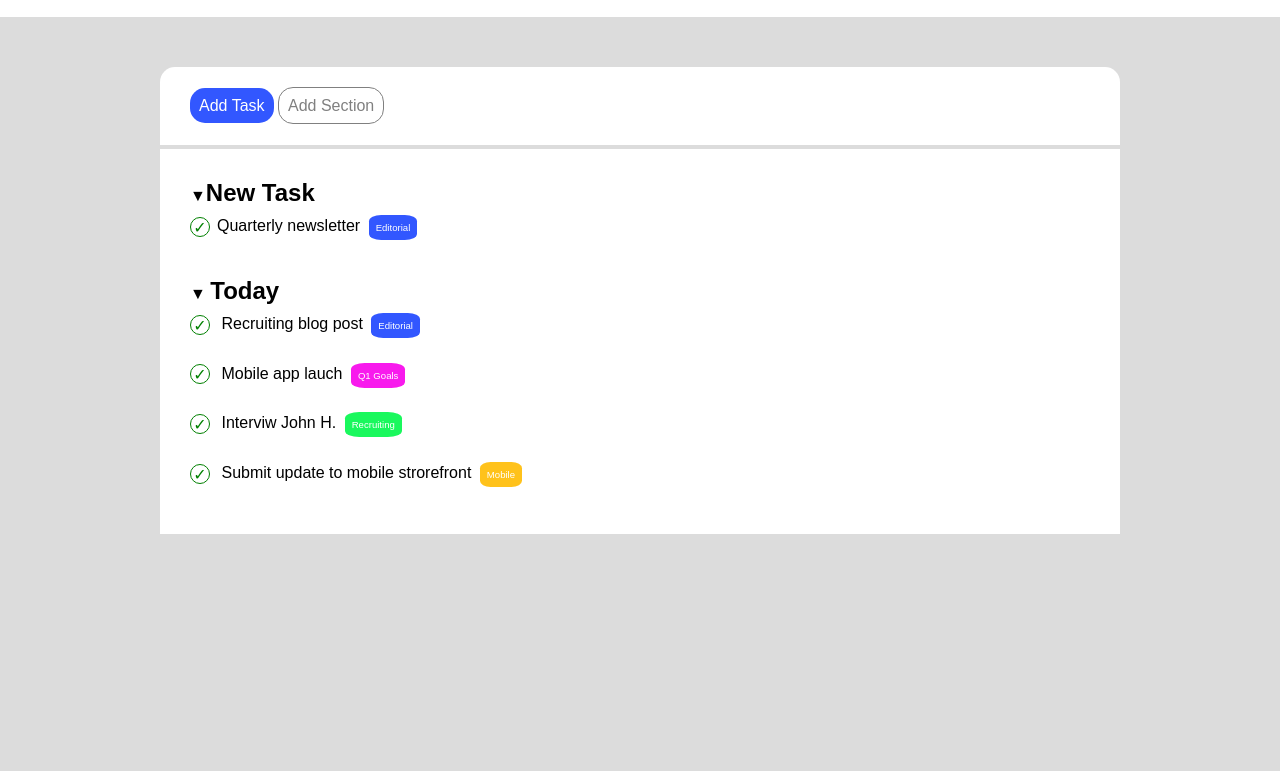
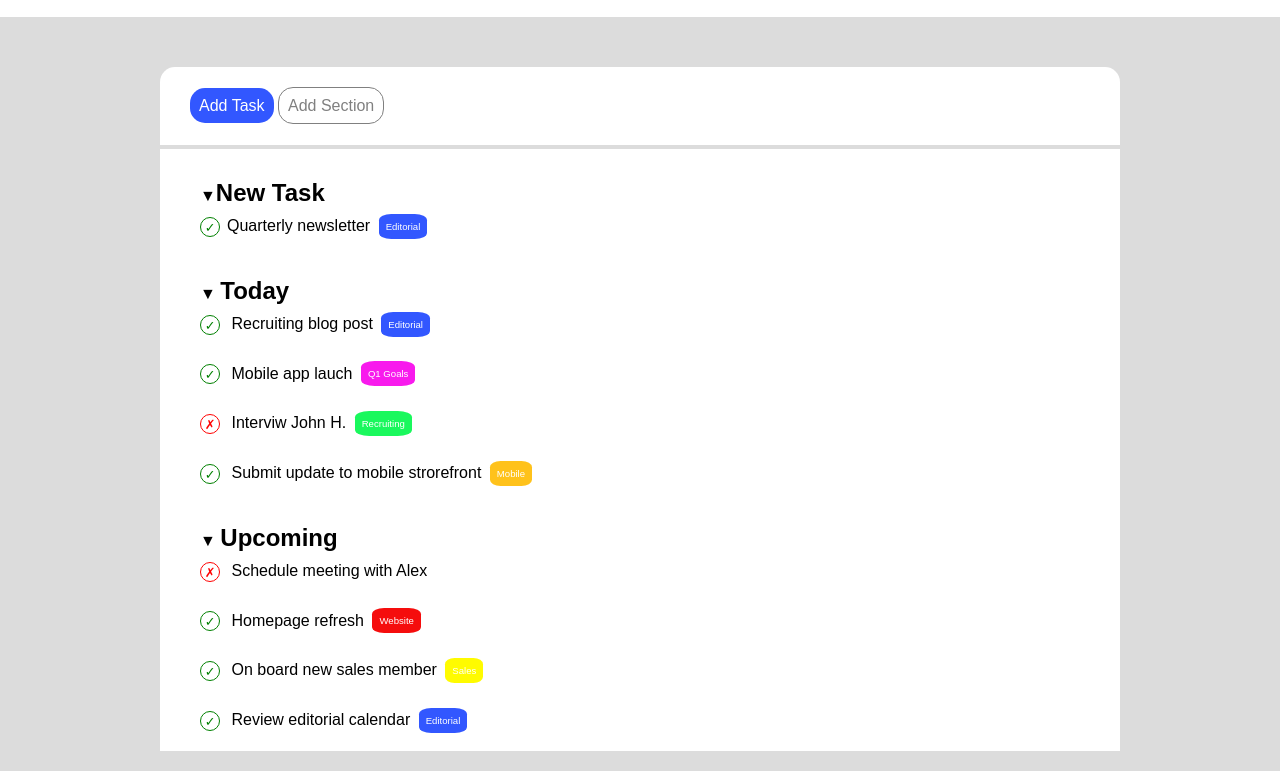
Before and after one commit to ar2099/html-css-toboolist, a plain HTML site: page index.html in a window 1280 px wide. Shown: the part 103-874 px from the top of the page. Before the commit the page ends 800 px from the top, so only its background shows below. Drawn offline with Linux system fonts and the light colour scheme.

Commit message:
esercizio finito

```diff
--- a/index.html
+++ b/index.html
@@ -30,11 +30,11 @@
                             <!-- primo paragrafo -->
 
     <main>
-        <div>
+        <div class="container" >
             <div>
             <span>&#9660;</span><h2>New Task</h2>
             </div>
-            <div>
+            <div class="total-riga">
             <span class="cerchio-verde">&#10003;</span><p class="riga">Quarterly newsletter</p> <span class="button-editorial">Editorial</span>
             </div>
         </div>
@@ -57,7 +57,7 @@
             </div>
 
             <div class="total-riga">
-                <span class="cerchio-verde">&#10003;</span>
+                <span class="cerchio-rosso">&#10007;</span>
                 <p class="riga">Interviw John H.</p> <span class="button-recruiting">Recruiting</span>
             </div>
 
@@ -67,4 +67,33 @@
             </div>
 
         </div>
+
+        <!-- terzo paragrafo -->
+
+        <div class="container">
+            <div>
+                <span>&#9660;</span>
+                <h2>Upcoming</h2>
+            </div>
+            <div class="total-riga">
+                <span class="cerchio-rosso">&#10007;</span>
+                <p class="riga">Schedule meeting with Alex</p>
+            </div>
+
+            <div class="total-riga">
+                <span class="cerchio-verde">&#10003;</span>
+                <p class="riga">Homepage refresh</p> <span class="button-website">Website</span>
+            </div>
+
+            <div class="total-riga">
+                <span class="cerchio-verde">&#10003;</span>
+                <p class="riga">On board new sales member</p> <span class="button-sales">Sales</span>
+            </div>
+
+            <div class="total-riga">
+                <span class="cerchio-verde">&#10003;</span>
+                <p class="riga">Review editorial calendar</p> <span class="button-editorial">Editorial</span>
+            </div>
+
+        </div>
     </main>
--- a/style.css
+++ b/style.css
@@ -80,7 +80,9 @@ nav {
 main {
     width: 75%;
     margin: auto;
-    padding: 30px;
+    padding-top: 30px;
+    padding-left: 40px;
+
     background-color: white;
 }
 
@@ -105,6 +107,20 @@ h2 {
     text-align: center;
     border-radius: 50%;
     line-height: 20px;
+    font-size: 0.8em;
+}
+
+.cerchio-rosso {
+    height: 20px;
+    width: 20px;
+    border: 1px solid red;
+    color: red;
+    display: inline-block;
+    vertical-align: middle;
+    text-align: center;
+    border-radius: 50%;
+    line-height: 20px;
+    font-size: 0.8em;
 }
 
 .button-editorial{
@@ -113,10 +129,14 @@ h2 {
     padding: 7px;
     background-color: rgb(50, 87, 255);
     border-radius: 25%;
+    vertical-align: middle;
+    line-height: 20px;
 }
 
 .container {
-    margin-top: 40px;
+    margin-bottom: 20px;
+
+
 
 }
 
@@ -134,6 +154,8 @@ h2 {
     padding: 7px;
     background-color: rgb(248, 26, 237);
     border-radius: 25%;
+    vertical-align: middle;
+    line-height: 20px;
 }
 
 .button-recruiting {
@@ -142,6 +164,8 @@ h2 {
     padding: 7px;
     background-color: rgb(26, 248, 93);
     border-radius: 25%;
+    vertical-align: middle;
+    line-height: 20px;
 }
 
 
@@ -151,4 +175,29 @@ h2 {
     padding: 7px;
     background-color: rgb(255, 194, 27);
     border-radius: 25%;
+    vertical-align: middle;
+    line-height: 20px;
 }
+
+                        /* terzo paragrafo */
+
+.button-website {
+    font-size: 0.6em;
+    color: white;
+    padding: 7px;
+    background-color: rgb(245, 13, 13);
+    border-radius: 25%;
+    vertical-align: middle;
+    line-height: 20px;
+}
+
+
+.button-sales {
+    font-size: 0.6em;
+    color: white;
+    padding: 7px;
+    background-color: rgb(255, 251, 0);
+    border-radius: 25%;
+    vertical-align: middle;
+    line-height: 20px;
+}
```
